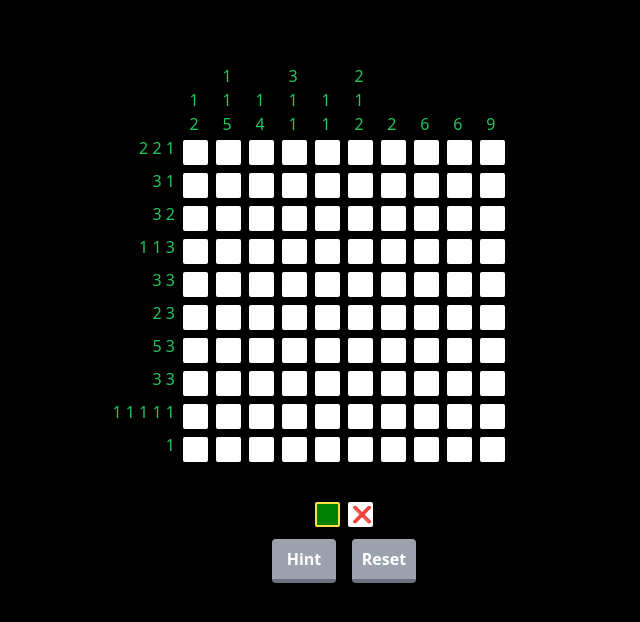
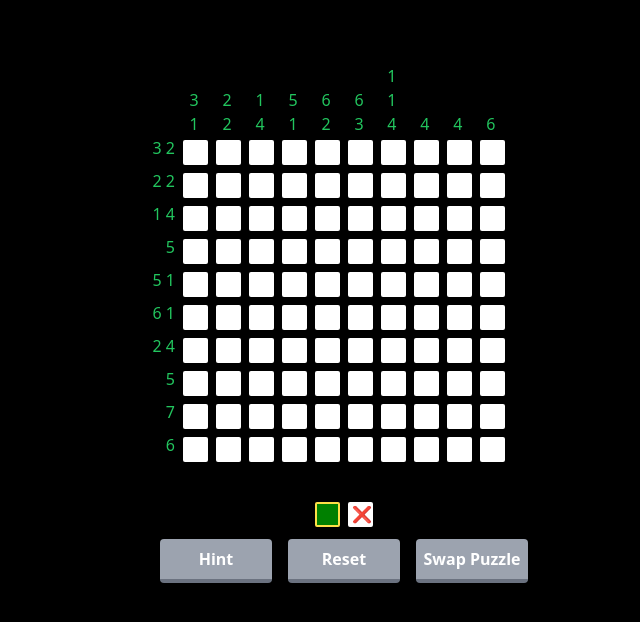
Before and after one commit to thomasdelauro22/nonogram, a Next.js app: page / in a window 1280 px wide. Shown: the top 622 px of the page, without its empty margins (296-936 px from the left). Built offline with nearby package versions, Linux system fonts and the light colour scheme.

Commit message:
partially working solver

```diff
--- a/components/Button.tsx
+++ b/components/Button.tsx
@@ -8,7 +8,7 @@ const Button: React.FC<ButtonProps> = ({ className, text, onClick }) => {
   return (
     <button
       onClick={onClick}
-      className={`${className} w-16 bg-gray-400 hover:bg-gray-300 text-white font-bold py-2 border-b-4 border-gray-500 hover:border-gray-400 rounded`}
+      className={`${className} w-28 bg-gray-400 hover:bg-gray-300 text-white font-bold py-2 border-b-4 border-gray-500 hover:border-gray-400 rounded`}
     >
       {text}
     </button>
--- a/components/Gameboard.tsx
+++ b/components/Gameboard.tsx
@@ -12,9 +12,15 @@ export type GameboardTypes = {
   width: number;
   height: number;
   hints: string[][]; // given [rowHints, colHints]
+  swapPuzzle: () => void;
 };
 
-const Gameboard: React.FC<GameboardTypes> = ({ width, height, hints }) => {
+const Gameboard: React.FC<GameboardTypes> = ({
+  width,
+  height,
+  hints,
+  swapPuzzle,
+}) => {
   let pixelArray: JSX.Element[][] = [];
   let pixelStates: State<PixelState>[][] = [];
   let pixelRefs: RefObject<HTMLDivElement>[][] = [];
@@ -384,8 +390,11 @@ const Gameboard: React.FC<GameboardTypes> = ({ width, height, hints }) => {
         <div className="pr-2">
           <Button text="Hint" onClick={fillHint} className="mb-16" />
         </div>
+        <div className="pl-2 pr-2">
+          <Button text="Reset" onClick={resetBoard} className="mb-16" />
+        </div>
         <div className="pl-2">
-          <Button text="Reset" onClick={resetBoard} className="mb-16" />
+          <Button text="Swap Puzzle" onClick={swapPuzzle} className="mb-16" />
         </div>
       </div>
     </>
--- a/pages/index.tsx
+++ b/pages/index.tsx
@@ -1,13 +1,29 @@
+import Button from "@/components/Button";
 import Gameboard from "@/components/Gameboard";
 import { hints1, hints2 } from "@/puzzles";
+import _ from "lodash";
+import { useState } from "react";
 
 export default function Home() {
   const boardWidth = 10;
   const boardHeight = 10;
+  const [hints, setHints] = useState(hints1);
+  const swapPuzzle = () => {
+    if (_.isEqual(hints1, hints)) {
+      setHints(hints2);
+    } else {
+      setHints(hints1);
+    }
+  };
 
   return (
     <div className="h-screen w-screen py-64">
-      <Gameboard width={boardWidth} height={boardHeight} hints={hints2} />
+      <Gameboard
+        width={boardWidth}
+        height={boardHeight}
+        hints={hints}
+        swapPuzzle={swapPuzzle}
+      />
     </div>
   );
 }
--- a/solver/hint.ts
+++ b/solver/hint.ts
@@ -14,13 +14,13 @@ const constructExtremeLine = (
   let hintNum = 0;
   let skipWrap = false;
   const compactLine: OverlapTracker[] = [];
+  // Keep going while we have a hint left
   while (
     hintNum <
     lineHints.length -
       (isFromStart
         ? satisfiedLineHints.state.end
-          : satisfiedLineHints.state.start) &&
-    index < pixelLine.length
+        : satisfiedLineHints.state.start)
   ) {
     skipWrap = false;
     const hintLength = parseInt(lineHints[hintNum]);
@@ -47,14 +47,18 @@ const constructExtremeLine = (
       index++;
     }
     if (!skipWrap) {
-      if (compactLine.length < lineLength && hintNum !== lineHints.length - 1) {
+      if (compactLine.length < lineLength) {
         compactLine.push({ state: PixelState.UNSHADED });
       }
       hintNum++;
     }
     index++;
   }
-  console.log(compactLine)
+  console.log(
+    `pixelLine: ${pixelLine.map(
+      (x) => x.state
+    )}, lineHints: ${lineHints} compactLine: ${compactLine.map((x) => x.state)}`
+  );
   return compactLine;
 };
 
@@ -67,7 +71,6 @@ const calculateLineOverlap = (
   lineNum: number,
   answers: Hint[]
 ): void => {
-
   const lowExtremeLine = constructExtremeLine(
     pixelLine,
     lineHints,
@@ -77,11 +80,13 @@ const calculateLineOverlap = (
   );
   const highExtremeLine = constructExtremeLine(
     pixelLine.slice().reverse(),
-    lineHints,
+    lineHints.slice().reverse(),
     satisfiedLineHints,
     lineLength,
     false
-  );
+  )
+    .slice()
+    .reverse();
 
   while (lowExtremeLine.length < lineLength) {
     lowExtremeLine.push({ state: PixelState.UNSHADED });
@@ -89,15 +94,33 @@ const calculateLineOverlap = (
   while (highExtremeLine.length < lineLength) {
     highExtremeLine.unshift({ state: PixelState.UNSHADED });
   }
+  console.log(
+    `lowExtremeLine: ${lowExtremeLine.map(
+      (x) => `${x.state}, ${x.hintNum}`
+    )} highExtremeLine: ${highExtremeLine.map(
+      (x) => `${x.state}, ${x.hintNum}`
+    )}`
+  );
+
   for (let pixel = 0; pixel < lowExtremeLine.length; pixel++) {
     const lowPixel = lowExtremeLine[pixel];
     const highPixel = highExtremeLine[pixel];
     if (
       lowPixel.state === PixelState.SHADED &&
       highPixel.state === PixelState.SHADED &&
-        lowPixel.hintNum === highPixel.hintNum &&
+      highPixel.hintNum !== undefined &&
+      lowPixel.hintNum === lineHints.length - highPixel.hintNum - 1 &&
       pixelLine[pixel].state !== PixelState.SHADED
     ) {
+      console.log(
+        `${JSON.stringify({
+          row: isRow ? lineNum : pixel,
+          col: isRow ? pixel : lineNum,
+          state: PixelState.SHADED,
+        })}, pixelLine: ${pixelLine.map(
+          (x) => x.state
+        )}, lineHints: ${lineHints}`
+      );
       answers.push({
         row: isRow ? lineNum : pixel,
         col: isRow ? pixel : lineNum,
@@ -128,7 +151,7 @@ const calculateExtends = (
     // According to current state, this is the start of the shaded region for the current hint
     if (pixelState === PixelState.SHADED && !prevShaded) {
       prevShaded = true;
-      shadedRunLength++;
+      shadedRunLength = 1;
       shadedRunStart = i;
       // The run continues
     } else if (pixelState === PixelState.SHADED && prevShaded) {
@@ -143,16 +166,18 @@ const calculateExtends = (
         pixelLine[shadedRunStart - 1].state === PixelState.UNKNOWN &&
         lastWallIndex + currHint === i - 1
       ) {
+        console.log("aaaaa");
+        console.log(lineNum, isFromStart, shadedRunLength, shadedRunStart);
         answers.push({
           row: isRow
             ? lineNum
             : isFromStart
             ? shadedRunStart - 1
-            : pixelLine.length - shadedRunStart - 2,
+            : pixelLine.length - (shadedRunStart - 1) - 1,
           col: isRow
             ? isFromStart
               ? shadedRunStart - 1
-              : pixelLine.length - shadedRunStart - 2
+              : pixelLine.length - (shadedRunStart - 1) - 1
             : lineNum,
           state: PixelState.UNSHADED,
         });
@@ -189,6 +214,7 @@ const calculateExtends = (
       for (let j = 0; j < i - lastWallIndex; j++) {
         let pixelState = pixelLine[lastWallIndex + j].state;
         if (pixelState === PixelState.UNKNOWN) {
+          console.log("bbbbb");
           answers.push({
             row: isRow
               ? lineNum
@@ -235,6 +261,7 @@ const wrapSatisfiedHints = (
     // This is 1 to the end of satisfied hint
     else if (pixel.state !== PixelState.SHADED && inShadedRun) {
       if (pixel.state === PixelState.UNKNOWN) {
+        console.log("ccccc");
         answers.push({
           row: isRow
             ? lineNum
```
Lines whose indentation alone changed are shown as unchanged.
